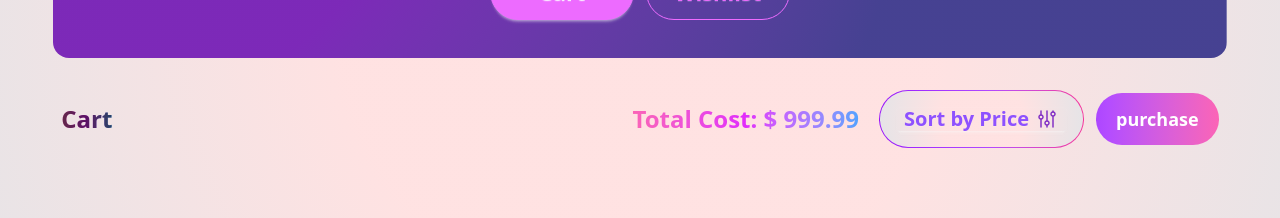
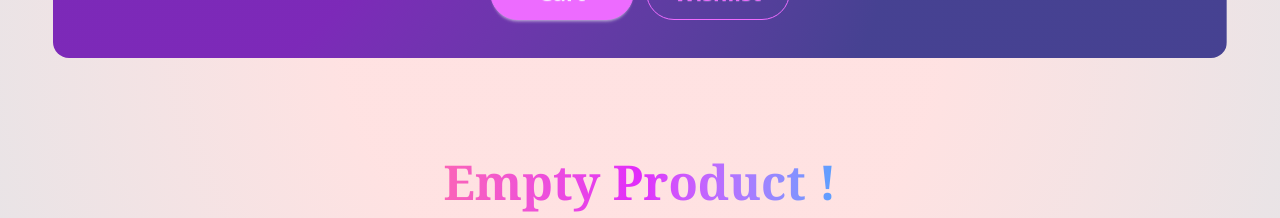
Before and after one commit to rakib-hasan-78/price-cart, a React (Vite) app: page /dashboard in a window 1280 px wide. Shown: the part 388-606 px from the top of the page. Built offline with nearby package versions, Linux system fonts and the light colour scheme; a web font is replaced by a local one.

Commit message:
ribbon issue resolved for interactivity

```diff
--- a/src/Components/Ribbon/Ribbon.jsx
+++ b/src/Components/Ribbon/Ribbon.jsx
@@ -10,11 +10,12 @@ const Ribbon = ({tabs}) => {
                 <h3
                 className='font-semibold text-2xl text-black/60 xxs:text-center lg:text-left text-bg'
                 >
-                {tabs === 'cart' ? 'Cart' :'Wish List'}
+                {tabs === 'cart' && cart.length >0 && 'Cart'}
+                {tabs === 'wishlist' && wishList.length >0 && 'Wishlist'}
                 </h3>
             </div>
             {
-                tabs==='cart'&& cart.length===0 &&
+                tabs==='cart'&& cart.length>0 &&
                 (
                 <div className='w-auto flex  flex-col lg:flex-row flex-wrap items-center justify-around xxs:space-y-5 lg:space-y-0 xxs:space-x-0 lg:space-x-5'>
                 <h4 className='font-semibold xxs:text-lg lg:text-2xl text-bg'>total cost: $ 999.99</h4>
```
